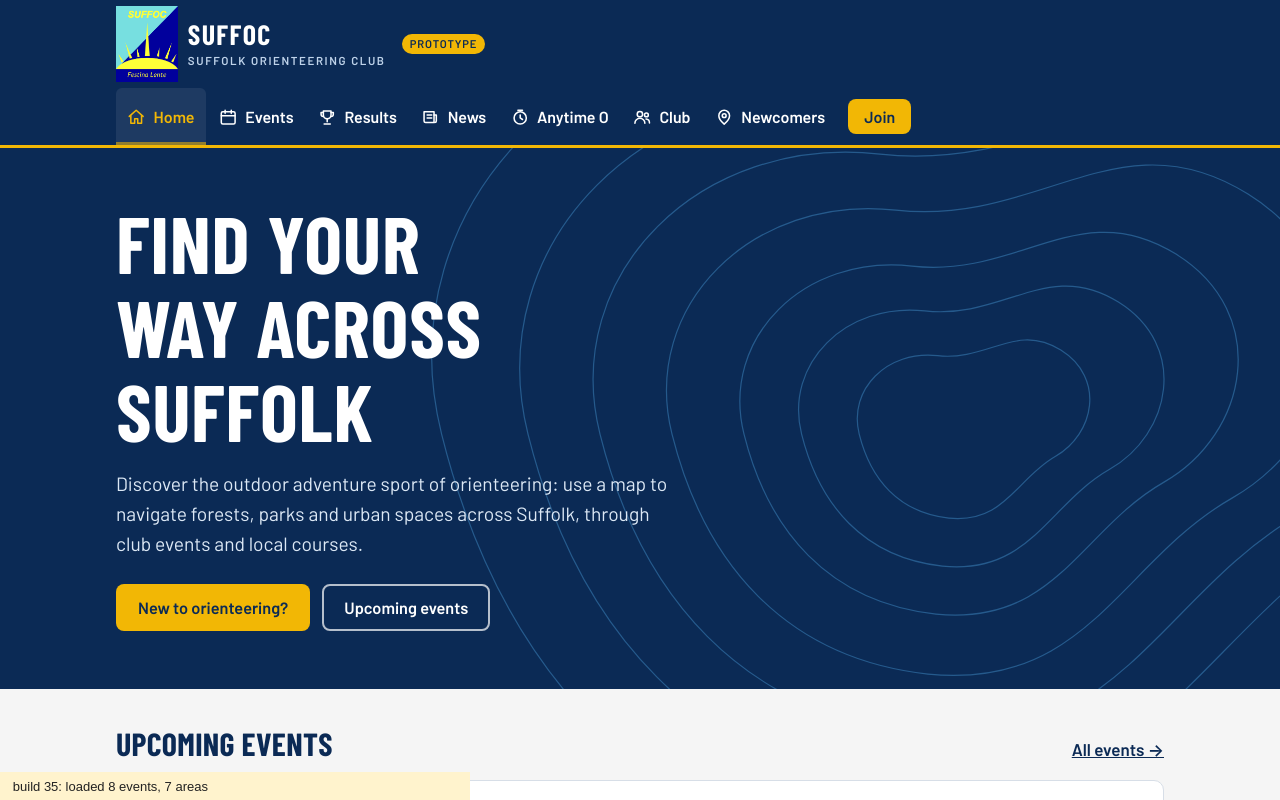
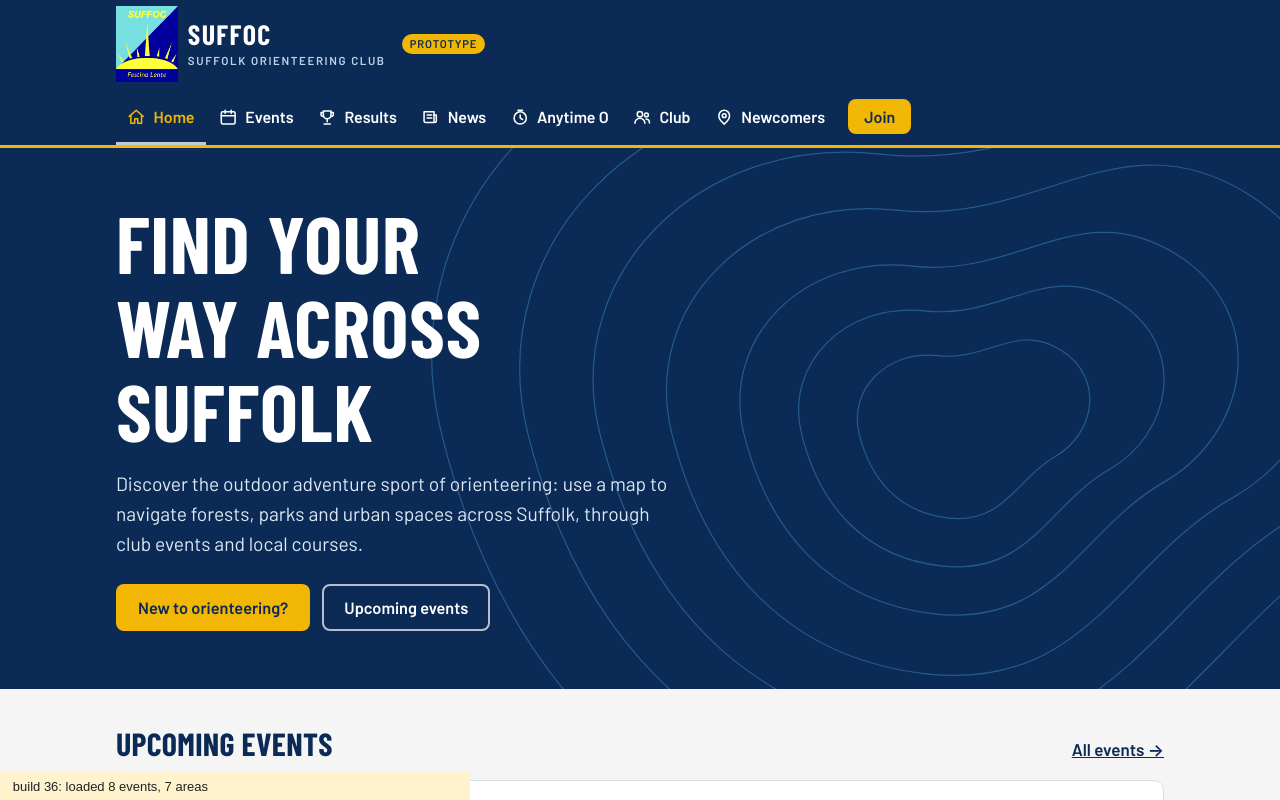
Before and after one commit to addwillis/suffoc-site, a plain HTML site: page index.html in a window 1280 px wide. In both pictures the pointer is over the link "Home". Shown: the top 800 px of the page. Drawn offline with nearby package versions, Linux system fonts and the light colour scheme.

Commit message:
Menu hover: white underline only
Co-Authored-By: Claude Sonnet 5.5 <noreply@anthropic.com>
Claude-Session: https://claude.ai/code/session_01CuqL2BxtTVDjcUuxxEB6ft

```diff
--- a/index.html
+++ b/index.html
@@ -58,7 +58,7 @@ p{margin:0 0 1rem;max-width:65ch}
 .nav a[aria-current="page"]{color:var(--gold)}
 .nav a{transition:color .15s,background-color .15s}
 .nav .ni{width:1.15em;height:1.15em;fill:none;stroke:currentColor;stroke-width:2;stroke-linecap:round;stroke-linejoin:round;vertical-align:-.2em;margin-right:.5rem;flex:none}
-.nav a:not(.join):hover,.nav a:not(.join):focus-visible{color:var(--gold);background:rgba(255,255,255,.08)}
+.nav a:not(.join):hover,.nav a:not(.join):focus-visible{background:rgba(255,255,255,.08)}
 .nav .join:hover,.nav .join:focus-visible{background:#ffc933}
 .nav .join{display:inline-block;margin-top:.8rem;background:var(--gold);color:var(--navy);border:0;border-radius:8px;padding:.6rem 1.1rem;font-weight:700}
 @media (min-width:880px){
@@ -67,7 +67,7 @@ p{margin:0 0 1rem;max-width:65ch}
   .nav ul{display:flex;align-items:center;gap:2px}
   .nav a{border-bottom:3px solid transparent;padding:1.2rem .7rem 1rem;font-size:1rem}
   .nav a[aria-current="page"]{border-bottom-color:var(--gold)}
-  .nav a:not(.join):hover{border-bottom-color:rgba(242,183,5,.55);border-radius:6px 6px 0 0}
+  .nav a:not(.join):hover,.nav a:not(.join):focus-visible{background:none;border-bottom-color:rgba(255,255,255,.75)}
   .nav .join{margin:0 0 0 10px;padding:.5rem 1rem;border-bottom:0}
 }
 
@@ -256,7 +256,7 @@ dl.facts dd{margin:0;font-weight:600;overflow-wrap:anywhere}
    Events and areas are in data/events.json and data/areas.json (edit them in Pages CMS). The lists below are news and club pages.
    Coordinates are approximate sample values.
    ===================================================================== */
-const BUILD = 'build 35';
+const BUILD = 'build 36';
 function status(msg){ let el = document.getElementById('status'); if(!el){ el = document.createElement('p'); el.id='status'; el.style.cssText='position:fixed;left:0;right:0;bottom:0;margin:0;padding:.4rem .8rem;background:#fff3cd;color:#222;font:13px sans-serif;z-index:99'; document.body.appendChild(el);} el.textContent = BUILD + ': ' + msg; }
 window.addEventListener('error', e => status('JS error: ' + e.message));
 window.addEventListener('unhandledrejection', e => status('Promise error: ' + (e.reason && e.reason.message || e.reason)));
```
